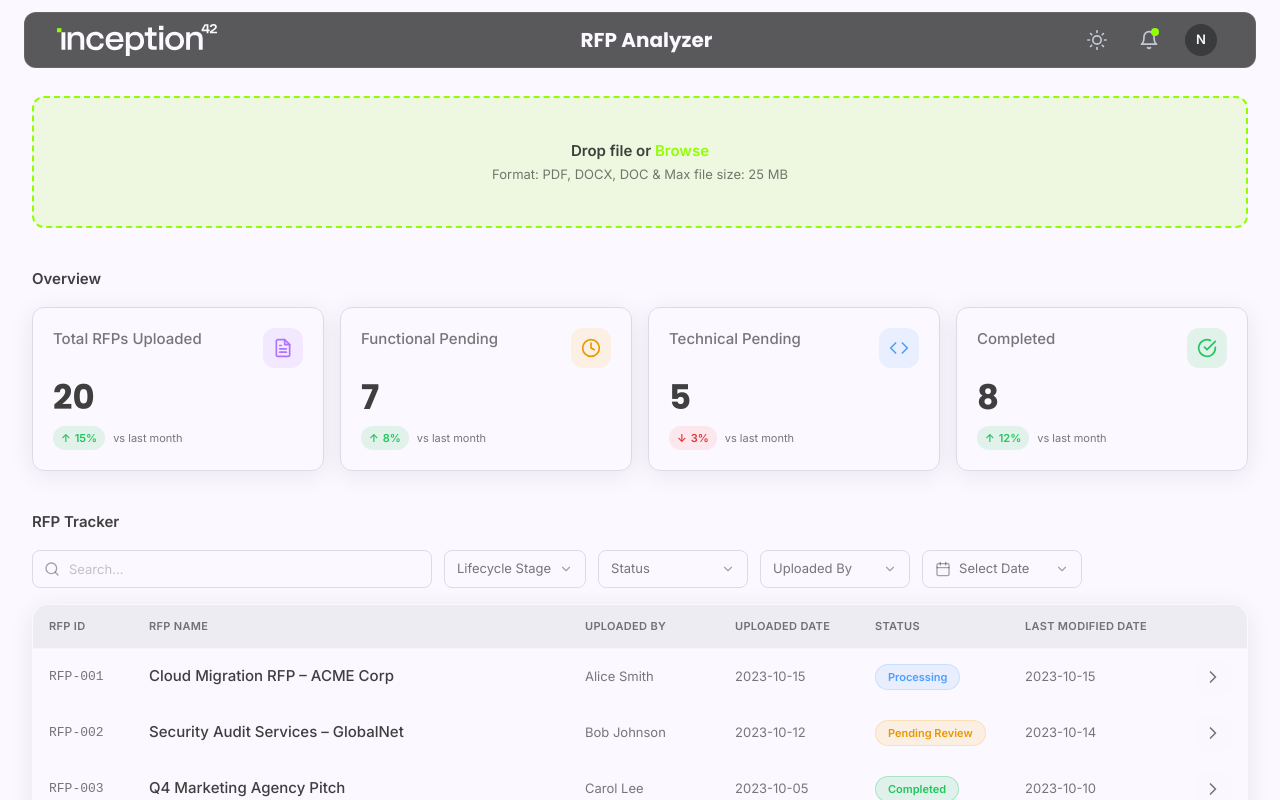
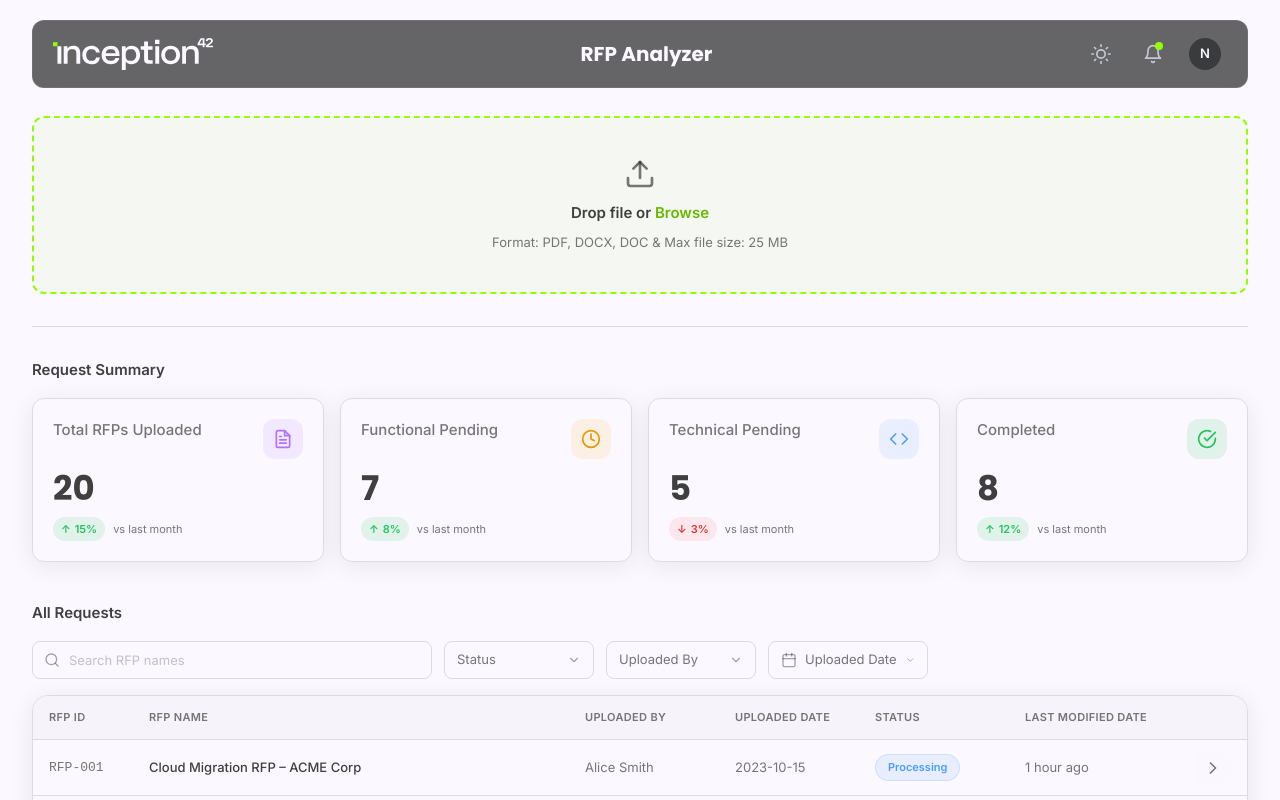
Before and after one commit to narendrapatel989234-arch/RFP_Analyzer, a Next.js app: page / in a window 1280 px wide. Shown: the top 800 px of the page. Built offline with nearby package versions, Linux system fonts and the light colour scheme.

Commit message:
feat: Dashboard UI feedback

```diff
--- a/src/app/page.module.css
+++ b/src/app/page.module.css
@@ -7,7 +7,7 @@
 
 .content {
   width: 100%;
-  padding: 96px var(--space-8) var(--space-8) var(--space-8);
+  padding: 116px var(--space-8) var(--space-8) var(--space-8);
   display: flex;
   flex-direction: column;
   gap: var(--space-10);
@@ -32,3 +32,10 @@
   font-family: var(--brand-font-body, var(--font-body));
   margin: 0 0 var(--space-4) 0;
 }
+
+.divider {
+  border: none;
+  border-top: 1px solid #dddbe4;
+  margin: calc(var(--space-8) - var(--space-10)) 0;
+  width: 100%;
+}
--- a/src/app/page.tsx
+++ b/src/app/page.tsx
@@ -15,8 +15,10 @@ export default function RFPResponderDashboard() {
           <UploadZone />
         </section>
 
+        <hr className={styles.divider} />
+
         <section className={styles.section}>
-          <h2 className={styles.sectionTitle}>Overview</h2>
+          <h2 className={styles.sectionTitle}>Request Summary</h2>
           <div className={styles.statsGrid}>
             <StatCard
               title="Total RFPs Uploaded"
--- a/src/components/RFPTable.module.css
+++ b/src/components/RFPTable.module.css
@@ -93,6 +93,7 @@
   gap: var(--space-2);
   cursor: pointer;
   outline: none;
+  white-space: nowrap;
   transition:
     border-color var(--duration-fast),
     color var(--duration-fast);
@@ -104,15 +105,15 @@
 }
 
 .filterDropdownActive {
-  background-color: var(--action-primary-bg-soft);
-  border: 1.5px solid var(--action-primary-bg-default);
+  background-color: #f6f4fa;
+  border: 1px solid #dddbe4;
   color: var(--text-primary);
   font-weight: var(--weight-semibold);
 }
 
 .filterDropdownActive .chevronIcon,
 .filterDropdownActive .calendarIcon {
-  color: var(--action-primary-bg-default);
+  color: var(--text-secondary);
 }
 
 .dropdownPopover {
@@ -120,7 +121,7 @@
   top: calc(100% + var(--space-1));
   left: 0;
   min-width: 180px;
-  background-color: var(--bg-surface-1);
+  background-color: #ffffff;
   opacity: 1;
   isolation: isolate;
   border: 1px solid #dddbe4;
@@ -201,7 +202,7 @@
 .tableCard {
   width: 100%;
   background-color: var(--bg-surface-1);
-  border: 1px solid var(--border-default);
+  border: 1px solid #dddbe4;
   border-radius: var(--radius-lg);
   box-shadow: var(--shadow-1);
   overflow: hidden;
@@ -213,12 +214,13 @@
   width: 100%;
   border-collapse: collapse;
   text-align: left;
+  font-family: var(--brand-font-body, var(--font-body));
 }
 
 .table thead tr {
-  background-color: #eeecf3;
+  background-color: #f6f4fa;
   height: 44px;
-  border-bottom: 1px solid var(--border-default);
+  border-bottom: 1px solid #dddbe4;
 }
 
 .table th {
@@ -233,21 +235,18 @@
 
 .table tbody tr {
   height: 56px;
-  border-bottom: 1px solid var(--border-subtle);
+  border-bottom: 1px solid #dddbe4;
   transition: background-color var(--duration-fast);
 }
 
-.table tbody tr:last-child {
-  border-bottom: none;
-}
-
 .table tbody tr:hover {
-  background-color: var(--bg-hover);
+  background-color: #f6f4fa;
 }
 
 .table td {
   padding: 0 var(--space-4);
   vertical-align: middle;
+  font-size: var(--text-sm);
 }
 
 .colId {
--- a/src/components/RFPTable.tsx
+++ b/src/components/RFPTable.tsx
@@ -11,186 +11,61 @@ interface RFP {
   uploadedBy: string
   uploadedDate: string
   status: StatusType
-  lastModifiedDate: string
+  lastModifiedDate: number
+}
+
+const HOUR = 60 * 60 * 1000;
+const DAY = 24 * HOUR;
+
+function getRelativeTime(timestamp: number): string {
+  const diff = Date.now() - timestamp;
+  const hours = Math.floor(diff / HOUR);
+  const days = Math.floor(diff / DAY);
+
+  if (hours < 1) return "Just now";
+  if (hours < 24) return `${hours} hour${hours > 1 ? 's' : ''} ago`;
+  if (days === 1) return "Yesterday";
+
+  const d = new Date(timestamp);
+  const months = ["Jan", "Feb", "Mar", "Apr", "May", "Jun", "Jul", "Aug", "Sep", "Oct", "Nov", "Dec"];
+  return `${d.getDate() < 10 ? '0' : ''}${d.getDate()} ${months[d.getMonth()]} ${d.getFullYear()}`;
 }
 
 const mockData: RFP[] = [
-  {
-    id: 'RFP-001',
-    name: 'Cloud Migration RFP – ACME Corp',
-    uploadedBy: 'Alice Smith',
-    uploadedDate: '2023-10-15',
-    status: 'Processing',
-    lastModifiedDate: '2023-10-15',
-  },
-  {
-    id: 'RFP-002',
-    name: 'Security Audit Services – GlobalNet',
-    uploadedBy: 'Bob Johnson',
-    uploadedDate: '2023-10-12',
-    status: 'Pending Review',
-    lastModifiedDate: '2023-10-14',
-  },
-  {
-    id: 'RFP-003',
-    name: 'Q4 Marketing Agency Pitch',
-    uploadedBy: 'Carol Lee',
-    uploadedDate: '2023-10-05',
-    status: 'Completed',
-    lastModifiedDate: '2023-10-10',
-  },
-  {
-    id: 'RFP-004',
-    name: 'ERP Implementation – Falcon Industries',
-    uploadedBy: 'David Kim',
-    uploadedDate: '2023-09-28',
-    status: 'Finalised',
-    lastModifiedDate: '2023-10-01',
-  },
-  {
-    id: 'RFP-005',
-    name: 'Data Analytics Platform – BrightEdge',
-    uploadedBy: 'Alice Smith',
-    uploadedDate: '2023-09-20',
-    status: 'Processing',
-    lastModifiedDate: '2023-09-22',
-  },
-  {
-    id: 'RFP-006',
-    name: 'Cybersecurity Assessment – NovaTech',
-    uploadedBy: 'Emma Davis',
-    uploadedDate: '2023-09-15',
-    status: 'Completed',
-    lastModifiedDate: '2023-09-18',
-  },
-  {
-    id: 'RFP-007',
-    name: 'Digital Transformation – Horizon Group',
-    uploadedBy: 'Bob Johnson',
-    uploadedDate: '2023-09-10',
-    status: 'Pending Review',
-    lastModifiedDate: '2023-09-12',
-  },
-  {
-    id: 'RFP-008',
-    name: 'Cloud Infrastructure – PeakSystems',
-    uploadedBy: 'Carol Lee',
-    uploadedDate: '2023-09-05',
-    status: 'Finalised',
-    lastModifiedDate: '2023-09-08',
-  },
-  {
-    id: 'RFP-009',
-    name: 'AI Integration – Vertex Corp',
-    uploadedBy: 'David Kim',
-    uploadedDate: '2023-08-30',
-    status: 'Processing',
-    lastModifiedDate: '2023-09-01',
-  },
-  {
-    id: 'RFP-010',
-    name: 'Managed Services – BlueStar Ltd',
-    uploadedBy: 'Emma Davis',
-    uploadedDate: '2023-08-25',
-    status: 'Completed',
-    lastModifiedDate: '2023-08-28',
-  },
-  {
-    id: 'RFP-011',
-    name: 'Network Upgrade – Crestline Partners',
-    uploadedBy: 'Alice Smith',
-    uploadedDate: '2023-08-20',
-    status: 'Pending Review',
-    lastModifiedDate: '2023-08-22',
-  },
-  {
-    id: 'RFP-012',
-    name: 'DevOps Consulting – Ironclad Solutions',
-    uploadedBy: 'Bob Johnson',
-    uploadedDate: '2023-08-15',
-    status: 'Processing',
-    lastModifiedDate: '2023-08-17',
-  },
-  {
-    id: 'RFP-013',
-    name: 'SAP Migration – Quantum Enterprises',
-    uploadedBy: 'Carol Lee',
-    uploadedDate: '2023-08-10',
-    status: 'Finalised',
-    lastModifiedDate: '2023-08-13',
-  },
-  {
-    id: 'RFP-014',
-    name: 'IT Strategy Review – Meridian Group',
-    uploadedBy: 'David Kim',
-    uploadedDate: '2023-08-05',
-    status: 'Completed',
-    lastModifiedDate: '2023-08-07',
-  },
-  {
-    id: 'RFP-015',
-    name: 'Helpdesk Outsourcing – SilverTech',
-    uploadedBy: 'Emma Davis',
-    uploadedDate: '2023-07-30',
-    status: 'Pending Review',
-    lastModifiedDate: '2023-08-01',
-  },
-  {
-    id: 'RFP-016',
-    name: 'Blockchain Pilot – Apex Ventures',
-    uploadedBy: 'Alice Smith',
-    uploadedDate: '2023-07-25',
-    status: 'Processing',
-    lastModifiedDate: '2023-07-27',
-  },
-  {
-    id: 'RFP-017',
-    name: 'IoT Platform – Connected Systems',
-    uploadedBy: 'Bob Johnson',
-    uploadedDate: '2023-07-20',
-    status: 'Completed',
-    lastModifiedDate: '2023-07-23',
-  },
-  {
-    id: 'RFP-018',
-    name: 'CRM Implementation – Orion Retail',
-    uploadedBy: 'Carol Lee',
-    uploadedDate: '2023-07-15',
-    status: 'Finalised',
-    lastModifiedDate: '2023-07-18',
-  },
-  {
-    id: 'RFP-019',
-    name: 'Automation Framework – DeltaSoft',
-    uploadedBy: 'David Kim',
-    uploadedDate: '2023-07-10',
-    status: 'Pending Review',
-    lastModifiedDate: '2023-07-12',
-  },
-  {
-    id: 'RFP-020',
-    name: 'Cloud Security – Nexus Financial',
-    uploadedBy: 'Emma Davis',
-    uploadedDate: '2023-07-05',
-    status: 'Processing',
-    lastModifiedDate: '2023-07-08',
-  },
+  { id: 'RFP-001', name: 'Cloud Migration RFP – ACME Corp', uploadedBy: 'Alice Smith', uploadedDate: '2023-10-15', status: 'Processing', lastModifiedDate: Date.now() - 1 * HOUR },
+  { id: 'RFP-002', name: 'Security Audit Services – GlobalNet', uploadedBy: 'Bob Johnson', uploadedDate: '2023-10-12', status: 'Pending Review', lastModifiedDate: Date.now() - 3 * HOUR },
+  { id: 'RFP-003', name: 'Q4 Marketing Agency Pitch', uploadedBy: 'Carol Lee', uploadedDate: '2023-10-05', status: 'Completed', lastModifiedDate: Date.now() - 1 * DAY },
+  { id: 'RFP-004', name: 'ERP Implementation – Falcon Industries', uploadedBy: 'David Kim', uploadedDate: '2023-09-28', status: 'Finalised', lastModifiedDate: Date.now() - 2 * DAY },
+  { id: 'RFP-005', name: 'Data Analytics Platform – BrightEdge', uploadedBy: 'Alice Smith', uploadedDate: '2023-09-20', status: 'Processing', lastModifiedDate: Date.now() },
+  { id: 'RFP-006', name: 'Cybersecurity Assessment – NovaTech', uploadedBy: 'Emma Davis', uploadedDate: '2023-09-15', status: 'Completed', lastModifiedDate: Date.now() - 5 * HOUR },
+  { id: 'RFP-007', name: 'Digital Transformation – Horizon Group', uploadedBy: 'Bob Johnson', uploadedDate: '2023-09-10', status: 'Pending Review', lastModifiedDate: Date.now() - 1 * DAY },
+  { id: 'RFP-008', name: 'Cloud Infrastructure – PeakSystems', uploadedBy: 'Carol Lee', uploadedDate: '2023-09-05', status: 'Finalised', lastModifiedDate: Date.now() - 3 * DAY },
+  { id: 'RFP-009', name: 'AI Integration – Vertex Corp', uploadedBy: 'David Kim', uploadedDate: '2023-08-30', status: 'Processing', lastModifiedDate: Date.now() },
+  { id: 'RFP-010', name: 'Managed Services – BlueStar Ltd', uploadedBy: 'Emma Davis', uploadedDate: '2023-08-25', status: 'Completed', lastModifiedDate: Date.now() - 2 * HOUR },
+  { id: 'RFP-011', name: 'Network Upgrade – Crestline Partners', uploadedBy: 'Alice Smith', uploadedDate: '2023-08-20', status: 'Pending Review', lastModifiedDate: Date.now() - 6 * DAY },
+  { id: 'RFP-012', name: 'DevOps Consulting – Ironclad Solutions', uploadedBy: 'Bob Johnson', uploadedDate: '2023-08-15', status: 'Processing', lastModifiedDate: Date.now() - 1 * DAY },
+  { id: 'RFP-013', name: 'SAP Migration – Quantum Enterprises', uploadedBy: 'Carol Lee', uploadedDate: '2023-08-10', status: 'Finalised', lastModifiedDate: Date.now() - 4 * HOUR },
+  { id: 'RFP-014', name: 'IT Strategy Review – Meridian Group', uploadedBy: 'David Kim', uploadedDate: '2023-08-05', status: 'Completed', lastModifiedDate: Date.now() },
+  { id: 'RFP-015', name: 'Helpdesk Outsourcing – SilverTech', uploadedBy: 'Emma Davis', uploadedDate: '2023-07-30', status: 'Pending Review', lastModifiedDate: Date.now() - 3 * HOUR },
+  { id: 'RFP-016', name: 'Blockchain Pilot – Apex Ventures', uploadedBy: 'Alice Smith', uploadedDate: '2023-07-25', status: 'Processing', lastModifiedDate: Date.now() - 2 * DAY },
+  { id: 'RFP-017', name: 'IoT Platform – Connected Systems', uploadedBy: 'Bob Johnson', uploadedDate: '2023-07-20', status: 'Completed', lastModifiedDate: Date.now() - 1 * DAY },
+  { id: 'RFP-018', name: 'CRM Implementation – Orion Retail', uploadedBy: 'Carol Lee', uploadedDate: '2023-07-15', status: 'Finalised', lastModifiedDate: Date.now() - 1 * HOUR },
+  { id: 'RFP-019', name: 'Automation Framework – DeltaSoft', uploadedBy: 'David Kim', uploadedDate: '2023-07-10', status: 'Pending Review', lastModifiedDate: Date.now() },
+  { id: 'RFP-020', name: 'Cloud Security – Nexus Financial', uploadedBy: 'Emma Davis', uploadedDate: '2023-07-05', status: 'Processing', lastModifiedDate: Date.now() - 5 * DAY },
 ]
 
 const FILTER_OPTIONS = {
-  lifecycleStage: ['Active', 'Archived', 'Draft'],
   status: ['Processing', 'Pending Review', 'Completed', 'Finalised'],
+  uploadedDate: ['Today', 'Last 7 days', 'Last 30 days', 'Last 3 months'],
   uploadedBy: ['Alice Smith', 'Bob Johnson', 'Carol Lee', 'David Kim', 'Emma Davis'],
-  selectDate: ['Today', 'Last 7 days', 'Last 30 days', 'Last 3 months'],
 }
 
 export function RFPTable() {
   const [searchQuery, setSearchQuery] = useState('')
   const [filters, setFilters] = useState({
-    lifecycleStage: '',
     status: '',
     uploadedBy: '',
-    selectDate: '',
+    uploadedDate: '',
   })
 
   const [openDropdown, setOpenDropdown] = useState<string | null>(null)
@@ -256,10 +131,9 @@ export function RFPTable() {
   const clearAllFilters = () => {
     setSearchQuery('')
     setFilters({
-      lifecycleStage: '',
       status: '',
       uploadedBy: '',
-      selectDate: '',
+      uploadedDate: '',
     })
     setOpenDropdown(null)
   }
@@ -271,7 +145,18 @@ export function RFPTable() {
     const matchesStatus = filters.status ? row.status === filters.status : true
     const matchesUploadedBy = filters.uploadedBy ? row.uploadedBy === filters.uploadedBy : true
 
-    return matchesSearch && matchesStatus && matchesUploadedBy
+    const matchesUploadedDate = filters.uploadedDate ? (() => {
+      const rowTime = new Date(row.uploadedDate).getTime();
+      const now = Date.now();
+      const diffDays = (now - rowTime) / (1000 * 60 * 60 * 24);
+      if (filters.uploadedDate === 'Today') return diffDays < 1;
+      if (filters.uploadedDate === 'Last 7 days') return diffDays <= 7;
+      if (filters.uploadedDate === 'Last 30 days') return diffDays <= 30;
+      if (filters.uploadedDate === 'Last 3 months') return diffDays <= 90;
+      return true;
+    })() : true;
+
+    return matchesSearch && matchesStatus && matchesUploadedBy && matchesUploadedDate
   })
 
   const totalItems = filteredData.length
@@ -282,7 +167,7 @@ export function RFPTable() {
   return (
     <div className={styles.wrapper}>
       <div className={styles.headerRow}>
-        <h2 className={styles.heading}>RFP Tracker</h2>
+        <h2 className={styles.heading}>All Requests</h2>
       </div>
 
       <div className={styles.filterRow} ref={filterRowRef}>
@@ -302,48 +187,11 @@ export function RFPTable() {
             </svg>
             <input
               type="text"
-              placeholder="Search..."
+              placeholder="Search RFP names"
               className={styles.searchInput}
               value={searchQuery}
               onChange={(e) => setSearchQuery(e.target.value)}
             />
-          </div>
-
-          <div className={styles.dropdownContainer}>
-            <button
-              className={`${styles.filterDropdown} ${filters.lifecycleStage ? styles.filterDropdownActive : ''}`}
-              aria-haspopup="listbox"
-              onClick={() => toggleDropdown('lifecycleStage')}
-            >
-              <span>
-                {filters.lifecycleStage ? `Stage: ${filters.lifecycleStage}` : 'Lifecycle Stage'}
-              </span>
-              <svg
-                viewBox="0 0 24 24"
-                fill="none"
-                stroke="currentColor"
-                strokeWidth="2"
-                strokeLinecap="round"
-                strokeLinejoin="round"
-                className={styles.chevronIcon}
-              >
-                <polyline points="6 9 12 15 18 9" />
-              </svg>
-            </button>
-            {openDropdown === 'lifecycleStage' && (
-              <div className={styles.dropdownPopover}>
-                {FILTER_OPTIONS.lifecycleStage.map((option) => (
-                  <button
-                    key={option}
-                    className={styles.dropdownOption}
-                    onClick={() => selectFilter('lifecycleStage', option)}
-                  >
-                    <span>{option}</span>
-                    {filters.lifecycleStage === option && <CheckIcon />}
-                  </button>
-                ))}
-              </div>
-            )}
           </div>
 
           <div className={styles.dropdownContainer}>
@@ -420,10 +268,10 @@ export function RFPTable() {
 
           <div className={styles.dropdownContainer}>
             <button
-              className={`${styles.filterDropdown} ${filters.selectDate ? styles.filterDropdownActive : ''}`}
+              className={`${styles.filterDropdown} ${filters.uploadedDate ? styles.filterDropdownActive : ''}`}
               aria-haspopup="listbox"
               style={{ width: '160px' }}
-              onClick={() => toggleDropdown('selectDate')}
+              onClick={() => toggleDropdown('uploadedDate')}
             >
               <div className={styles.dropdownLeftContent}>
                 <svg
@@ -440,7 +288,7 @@ export function RFPTable() {
                   <line x1="8" y1="2" x2="8" y2="6" />
                   <line x1="3" y1="10" x2="21" y2="10" />
                 </svg>
-                <span>{filters.selectDate || 'Select Date'}</span>
+                <span>{filters.uploadedDate || 'Uploaded Date'}</span>
               </div>
               <svg
                 viewBox="0 0 24 24"
@@ -454,16 +302,16 @@ export function RFPTable() {
                 <polyline points="6 9 12 15 18 9" />
               </svg>
             </button>
-            {openDropdown === 'selectDate' && (
+            {openDropdown === 'uploadedDate' && (
               <div className={styles.dropdownPopover}>
-                {FILTER_OPTIONS.selectDate.map((option) => (
+                {FILTER_OPTIONS.uploadedDate.map((option) => (
                   <button
                     key={option}
                     className={styles.dropdownOption}
-                    onClick={() => selectFilter('selectDate', option)}
+                    onClick={() => selectFilter('uploadedDate', option)}
                   >
                     <span>{option}</span>
-                    {filters.selectDate === option && <CheckIcon />}
+                    {filters.uploadedDate === option && <CheckIcon />}
                   </button>
                 ))}
               </div>
@@ -542,7 +390,7 @@ export function RFPTable() {
                       {row.status}
                     </span>
                   </td>
-                  <td className={styles.colText}>{row.lastModifiedDate}</td>
+                  <td className={styles.colText}>{getRelativeTime(row.lastModifiedDate)}</td>
                   <td style={{ textAlign: 'center' }}>
                     <button className={styles.actionBtn} aria-label="Open RFP">
                       <svg
--- a/src/components/TopNav.module.css
+++ b/src/components/TopNav.module.css
@@ -1,12 +1,12 @@
 .topnav {
   position: fixed;
-  top: var(--space-3);
-  left: 50%;
-  transform: translateX(-50%);
-  width: calc(100% - 48px);
-  height: 56px;
+  top: var(--space-5);
+  left: var(--space-8);
+  right: var(--space-8);
+  width: auto;
+  height: 68px;
   border-radius: var(--radius-md);
-  background: rgba(20, 21, 20, 0.7);
+  background: rgba(20, 21, 20, 0.65);
   backdrop-filter: blur(12px);
   -webkit-backdrop-filter: blur(12px);
   border: 1px solid rgba(251, 248, 255, 0.08);
@@ -14,7 +14,7 @@
   display: flex;
   align-items: center;
   justify-content: space-between;
-  padding: 0 var(--space-8);
+  padding: 0 var(--space-5);
   box-sizing: border-box;
 }
 
--- a/src/components/UploadZone.module.css
+++ b/src/components/UploadZone.module.css
@@ -1,8 +1,7 @@
 .uploadZone {
   width: 100%;
-  height: 72px;
-  padding: var(--space-16) var(--space-8);
-  background-color: var(--action-primary-bg-soft);
+  padding: var(--space-10) var(--space-8);
+  background-color: rgba(145, 255, 1, 0.05);
   border: 2px dashed var(--action-primary-bg-default);
   border-radius: var(--radius-md);
   box-shadow: none;
@@ -29,19 +28,19 @@
   color: var(--text-primary);
   font-size: var(--text-base);
   font-weight: var(--weight-semibold);
-  margin-bottom: 2px; /* tiny gap to match leading natively */
+  margin-bottom: 8px;
+  /* tiny gap to match leading natively */
+}
+
+.uploadIcon {
+  color: var(--text-secondary);
+  margin-bottom: var(--space-3);
 }
 
 .browseLink {
-  color: var(--action-primary-bg-default);
+  color: var(--action-primary-bg-pressed);
   font-weight: var(--weight-semibold);
   text-decoration: none;
-  transition: color var(--duration-fast);
-}
-
-.uploadZone:hover .browseLink,
-.browseLink:hover {
-  color: var(--action-primary-bg-hover);
 }
 
 .hintText {
--- a/src/components/UploadZone.tsx
+++ b/src/components/UploadZone.tsx
@@ -45,6 +45,21 @@ export function UploadZone() {
       onClick={handleClick}
       onKeyDown={handleKeyDown}
     >
+      <svg
+        className={styles.uploadIcon}
+        width="32"
+        height="32"
+        fill="none"
+        stroke="currentColor"
+        strokeWidth="2"
+        strokeLinecap="round"
+        strokeLinejoin="round"
+        viewBox="0 0 24 24"
+      >
+        <path d="M21 15v4a2 2 0 0 1-2 2H5a2 2 0 0 1-2-2v-4" />
+        <polyline points="17 8 12 3 7 8" />
+        <line x1="12" y1="3" x2="12" y2="15" />
+      </svg>
       <div className={styles.primaryText}>
         Drop file or <span className={styles.browseLink}>Browse</span>
       </div>
```
